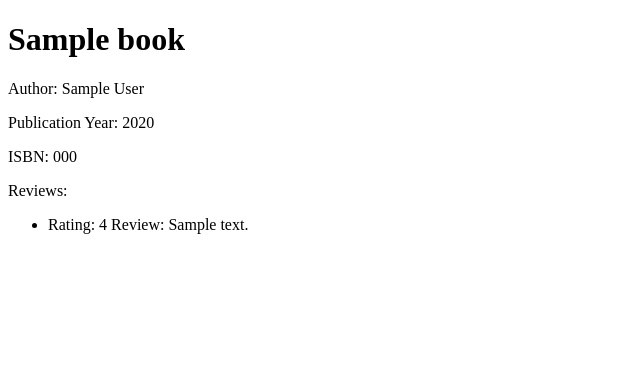
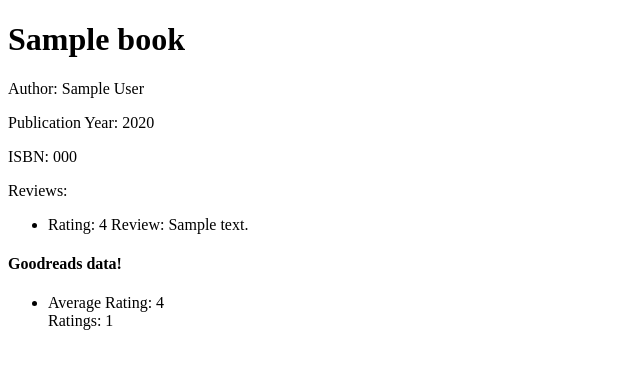
Before and after one commit to falpires/pyBooks, a Flask app: template templates/book.html in a window 1280 px wide. Shown: the top 369 px of the page, without its empty margins (0-640 px from the left). Run offline with Flask 2, Linux system fonts and the light colour scheme; the template is opened without the code that fills it: most values are stand-ins (such as "Sample title", 1, 10 or a date in 2020).

Commit message:
Add goodreads review data on the book page!

```diff
--- a/application.py
+++ b/application.py
@@ -6,7 +6,7 @@ from flask_bcrypt import Bcrypt
 from sqlalchemy import create_engine
 from sqlalchemy.orm import scoped_session, sessionmaker
 
-from helpers import login_required
+from helpers import login_required, goodreads
 
 app = Flask(__name__)
 
@@ -82,7 +82,7 @@ def login():
             return "Some error has ocurred"
         if bcrypt.check_password_hash(user["password"], password):
             session["user_id"] = user["id"]
-            return "Logged in?"
+            return redirect(url_for("search"))
         return "Password and/or user not match"
     else:
         return render_template("login.html")
@@ -146,4 +146,6 @@ def book(id):
 
     reviews = db.execute("SELECT rating, review FROM reviews WHERE book_id = :id", {"id":id}).fetchall()
 
-    return render_template("book.html", book=book, reviews=reviews)
+    response = goodreads(api_key=os.getenv("API_KEY"), isbn=book["isbn"])
+
+    return render_template("book.html", book=book, reviews=reviews, goodreads_data=response)
--- a/templates/book.html
+++ b/templates/book.html
@@ -34,4 +34,18 @@
         </h7>
     </div>
     {% endif %}
+    <div id="goodreads">
+        <h4>
+            Goodreads data!
+        </h4>
+        <ul>
+        {% for book in goodreads_data["books"] %}
+            <li>
+                <span>Average Rating: {{ book["average_rating"] }}</span>
+                <br>
+                <span>Ratings: {{ book["work_ratings_count"] }}</span>
+            </li>
+        {% endfor %}
+        </ul>
+    </div>
 {% endblock %}
--- a/templates/index.html
+++ b/templates/index.html
@@ -5,7 +5,7 @@
 {% block body %}
 <main>
     <div>
-        <h1>Welcome to Alferpir's Pybooks!</h1>
+        <h1>Welcome to Alferpir's PyBooks!</h1>
     </div>
     <p>
         In this site you can search for books, view details about it, and submit reviews to a book!
@@ -16,3 +16,4 @@
         <a href="{{ url_for('register') }}">Register</a>
     </p>
 </main>
+{% endblock %}
```
Also changed, not shown: helpers.py (+15 -0 lines).
